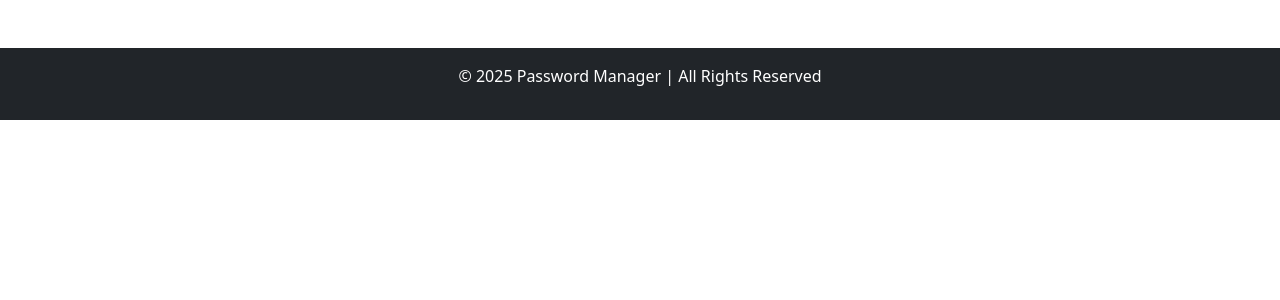
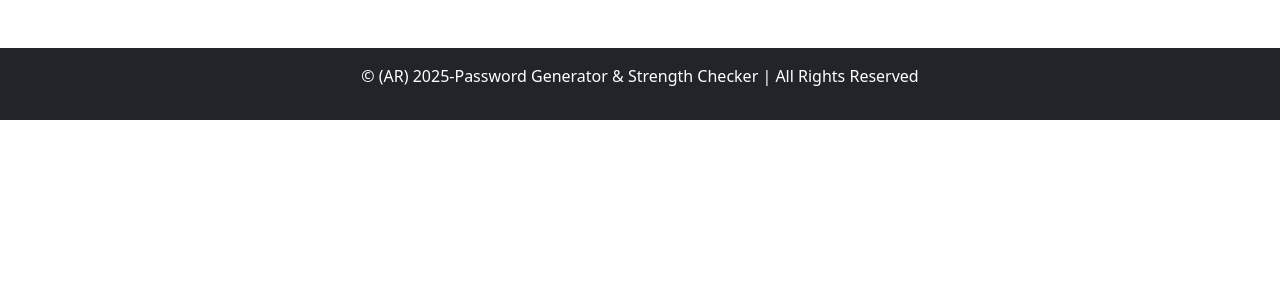
Before and after one commit to anurag-rvnkr1/Password-Generator-and-Strength-Checker-Django-Python-, a Django app: template passwords/templates/base.html in a window 1280 px wide. Shown: the part 56-356 px from the top of the page. Run offline with Django 3.2, Linux system fonts and the light colour scheme; the template is opened without the code that fills it, so the values that code supplies are empty.

Commit message:
Update base.html

```diff
--- a/passwords/templates/base.html
+++ b/passwords/templates/base.html
@@ -43,7 +43,7 @@
 
     <!-- Footer -->
     <footer class="bg-dark text-white text-center py-3">
-        <p>&copy; 2025 Password Manager | All Rights Reserved</p>
+        <p>&copy; (AR) 2025-Password Generator & Strength Checker | All Rights Reserved </p>
     </footer>
 
     <!-- Bootstrap JS -->
```
